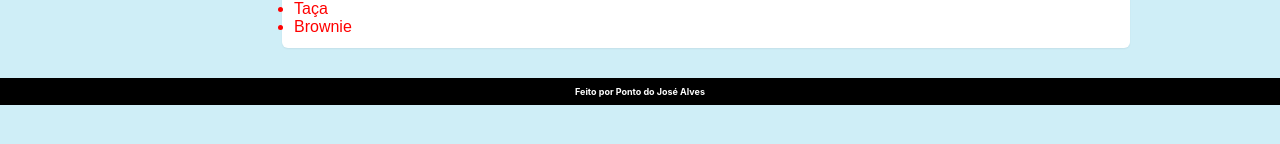
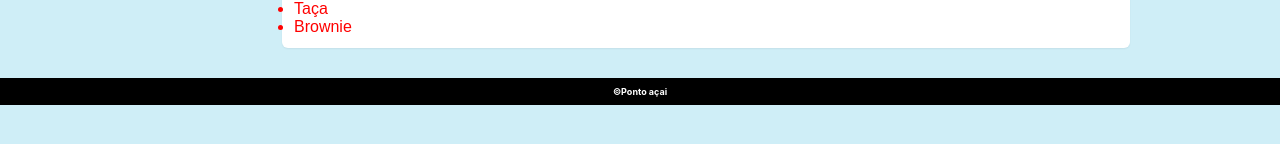
Before and after one commit to JosephAl02/atividade2, a plain HTML site: page Index.html in a window 1280 px wide. Shown: the part 244-388 px from the top of the page. Drawn offline with Linux system fonts and the light colour scheme.

Commit message:
Update footer text in Index.html

```diff
--- a/Index.html
+++ b/Index.html
@@ -38,7 +38,7 @@
   </div>
 
   <footer class="footer">
-    <div>Feito por Ponto do José Alves</div>
+    <div>©Ponto açai </div>
   </footer>
 </body>
 </html>
```
